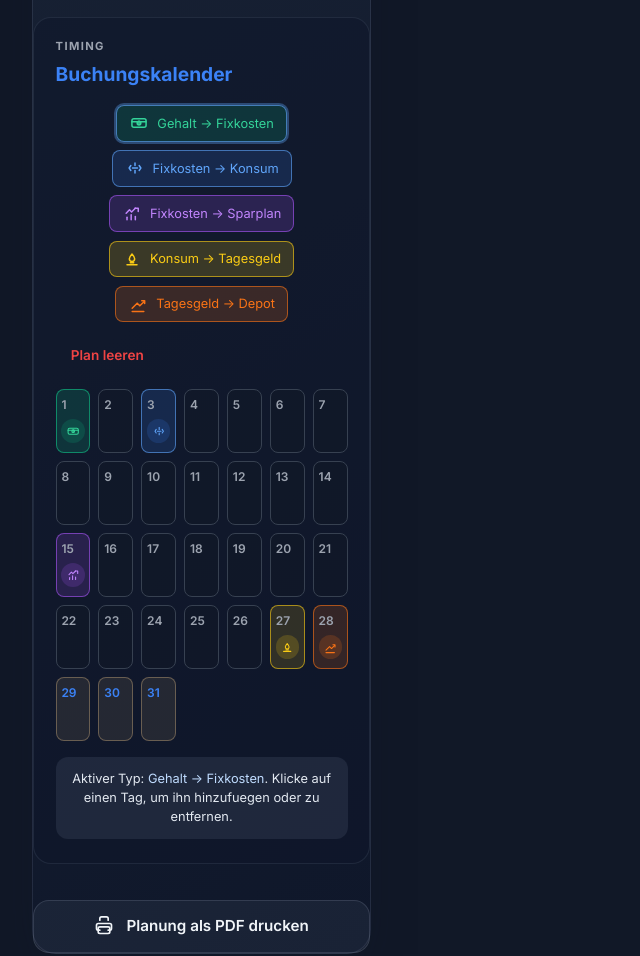
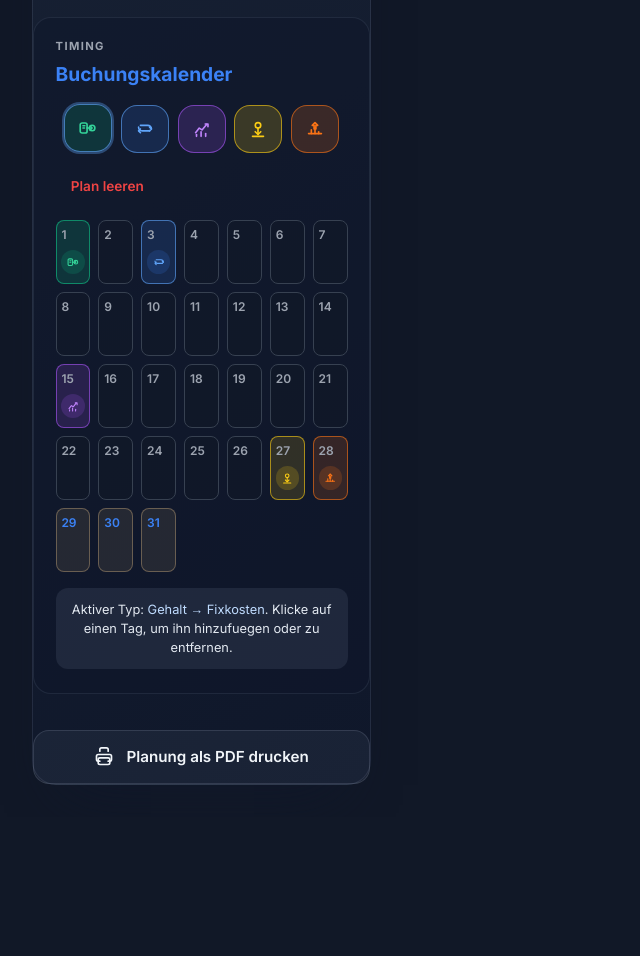
Before and after one commit to Montoliou/MultiAccountMLP, a plain HTML site: page index.html in a window 1280 px wide. Shown: the part 1314-2270 px from the top of the page, without its empty margins (0-640 px from the left). After the commit the page ends 2131 px from the top, so only its background shows below. Drawn offline with nearby package versions, Linux system fonts and the light colour scheme.

Commit message:
feat(booking): enhance booking type buttons and descriptions; improve accessibility with aria-labels

```diff
--- a/index.html
+++ b/index.html
@@ -372,20 +372,25 @@
         .booking-type-btn {
             display: inline-flex;
             align-items: center;
-            gap: 0.5rem;
-            padding: 0.45rem 0.75rem;
-            font-size: 0.8rem;
-            border-radius: 0.5rem;
+            justify-content: center;
+            width: 48px;
+            height: 48px;
+            border-radius: 16px;
             border: 1px solid transparent;
             cursor: pointer;
-            transition: all 0.2s ease;
+            transition: transform 0.2s ease, box-shadow 0.2s ease, border-color 0.2s ease;
             background-color: rgba(59, 130, 246, 0.15);
             color: #dbeafe;
             outline: none;
         }
+        .booking-type-btn:hover {
+            transform: translateY(-1px);
+            box-shadow: 0 12px 18px -10px rgba(15, 23, 42, 0.35);
+        }
         .booking-type-btn svg {
-            width: 1.25rem;
-            height: 1.25rem;
+            width: 22px;
+            height: 22px;
+            pointer-events: none;
         }
         .booking-type-btn:focus-visible {
             box-shadow: 0 0 0 2px rgba(96, 165, 250, 0.6);
@@ -393,6 +398,7 @@
         .booking-type-btn-active {
             box-shadow: 0 0 0 2px rgba(96, 165, 250, 0.35);
             border-color: rgba(96, 165, 250, 0.65) !important;
+            transform: translateY(-1px);
         }
         .booking-calendar {
             display: grid;
@@ -759,10 +765,9 @@
     const bookingTypes = [
         {
             id: 'salary_to_fix',
-            label: 'Gehalt -> Fixkosten',
-            shortLabel: 'Gehalt',
+            label: 'Gehalt → Fixkosten',
             description: 'Gehaltseingang landet auf dem Fixkostenkonto.',
-            icon: `<svg xmlns="http://www.w3.org/2000/svg" viewBox="0 0 24 24" fill="none" stroke="currentColor" stroke-width="1.8" stroke-linecap="round" stroke-linejoin="round"><rect x="3.5" y="7" width="17" height="10" rx="2.4"></rect><path d="M3.5 10.5h17"></path><circle cx="12" cy="12" r="2.2"></circle><path d="M12 10v4"></path></svg>`,
+            icon: `<svg xmlns="http://www.w3.org/2000/svg" viewBox="0 0 24 24" fill="none" stroke="currentColor" stroke-width="1.8" stroke-linecap="round" stroke-linejoin="round"><rect x="3.5" y="6.5" width="7.5" height="11" rx="2"></rect><path d="M6.5 9.5h2"></path><path d="M6.5 12h1.6"></path><circle cx="16.5" cy="12" r="3"></circle><path d="M11 12h3.5"></path><path d="M14.5 10l2 2-2 2"></path></svg>`,
             accent: '#34d399',
             border: 'rgba(16, 185, 129, 0.65)',
             dayBackground: 'rgba(16, 185, 129, 0.18)',
@@ -771,10 +776,12 @@
         },
         {
             id: 'standing_to_konsum',
-            label: 'Fixkosten -> Konsum',
-            shortLabel: 'Dauerauftrag',
-            description: 'Regelmaessiger Uebertrag vom Fixkostenkonto auf das Konsumkonto.',
-            icon: `<svg xmlns="http://www.w3.org/2000/svg" viewBox="0 0 24 24" fill="none" stroke="currentColor" stroke-width="1.8" stroke-linecap="round" stroke-linejoin="round"><path d="M7 9l-2 3 2 3"></path><path d="M17 9l2 3-2 3"></path><path d="M9 12h6"></path><path d="M12 6v3"></path><path d="M12 15v3"></path></svg>`,
+            label: 'Fixkosten → Konsum',
+            labelB: 'Konsum → Fixkosten',
+            description: 'Regelmäßiger Übertrag vom Fixkostenkonto auf das Konsumkonto.',
+            descriptionB: 'Regelmäßiger Übertrag vom Konsumkonto auf das Fixkostenkonto.',
+            icon: `<svg xmlns="http://www.w3.org/2000/svg" viewBox="0 0 24 24" fill="none" stroke="currentColor" stroke-width="1.8" stroke-linecap="round" stroke-linejoin="round"><path d="M7 8h8a4 4 0 0 1 4 4v0"></path><path d="M17 10l2 2-2 2"></path><path d="M17 14h-8a4 4 0 0 1-4-4v0"></path><path d="M7 16l-2-2 2-2"></path></svg>`,
+            iconB: `<svg xmlns="http://www.w3.org/2000/svg" viewBox="0 0 24 24" fill="none" stroke="currentColor" stroke-width="1.8" stroke-linecap="round" stroke-linejoin="round"><path d="M17 8h-8a4 4 0 0 0-4 4v0"></path><path d="M7 10l-2 2 2 2"></path><path d="M7 14h8a4 4 0 0 0 4-4v0"></path><path d="M17 16l2-2-2-2"></path></svg>`,
             accent: '#60a5fa',
             border: 'rgba(96, 165, 250, 0.6)',
             dayBackground: 'rgba(59, 130, 246, 0.16)',
@@ -783,10 +790,9 @@
         },
         {
             id: 'sparplan',
-            label: 'Fixkosten -> Sparplan',
-            shortLabel: 'Sparplan',
+            label: 'Fixkosten → Sparplan',
             description: 'Sparrate wird in den Depot-Sparplan investiert.',
-            icon: `<svg xmlns="http://www.w3.org/2000/svg" viewBox="0 0 24 24" fill="none" stroke="currentColor" stroke-width="1.8" stroke-linecap="round" stroke-linejoin="round"><path d="M6 16v3"></path><path d="M11 13v6"></path><path d="M16 15v4"></path><path d="M5 11l4-4 2.5 2.5 4.5-4.5"></path><path d="M15.5 5h4v4"></path></svg>`,
+            icon: `<svg xmlns="http://www.w3.org/2000/svg" viewBox="0 0 24 24" fill="none" stroke="currentColor" stroke-width="1.8" stroke-linecap="round" stroke-linejoin="round"><path d="M5 16l4-5 3 2 5-6"></path><path d="M15.5 6.5h3v3"></path><path d="M6 18v2"></path><path d="M11 15v5"></path><path d="M16 17v3"></path></svg>`,
             accent: '#c084fc',
             border: 'rgba(168, 85, 247, 0.6)',
             dayBackground: 'rgba(168, 85, 247, 0.16)',
@@ -795,10 +801,9 @@
         },
         {
             id: 'konsum_to_tagesgeld',
-            label: 'Konsum -> Tagesgeld',
-            shortLabel: 'Tagesgeld',
+            label: 'Konsum → Tagesgeld',
             description: 'Restbetrag wird auf das Tagesgeld geschoben.',
-            icon: `<svg xmlns="http://www.w3.org/2000/svg" viewBox="0 0 24 24" fill="none" stroke="currentColor" stroke-width="1.8" stroke-linecap="round" stroke-linejoin="round"><path d="M12 6c1.8 2 3.2 4 3.2 5.8a3.2 3.2 0 1 1-6.4 0C8.8 10 10.2 8 12 6z"></path><path d="M6 19h12"></path><path d="M10 16.5h4"></path></svg>`,
+            icon: `<svg xmlns="http://www.w3.org/2000/svg" viewBox="0 0 24 24" fill="none" stroke="currentColor" stroke-width="1.8" stroke-linecap="round" stroke-linejoin="round"><circle cx="12" cy="8" r="3"></circle><path d="M12 11v7"></path><path d="M9 15l3 3 3-3"></path><path d="M6 20h12"></path></svg>`,
             accent: '#facc15',
             border: 'rgba(250, 204, 21, 0.6)',
             dayBackground: 'rgba(250, 204, 21, 0.14)',
@@ -807,10 +812,9 @@
         },
         {
             id: 'tagesgeld_to_depot',
-            label: 'Tagesgeld -> Depot',
-            shortLabel: 'Depot',
-            description: 'Ueberschuesse vom Tagesgeld fliessen ins Depot.',
-            icon: `<svg xmlns="http://www.w3.org/2000/svg" viewBox="0 0 24 24" fill="none" stroke="currentColor" stroke-width="1.8" stroke-linecap="round" stroke-linejoin="round"><path d="M5 17l6-6 3.2 3.2 5.3-5.3"></path><path d="M16.5 8h3.5v3.5"></path><path d="M5 21h14"></path></svg>`,
+            label: 'Tagesgeld → Depot',
+            description: 'Überschüsse vom Tagesgeld fließen ins Depot.',
+            icon: `<svg xmlns="http://www.w3.org/2000/svg" viewBox="0 0 24 24" fill="none" stroke="currentColor" stroke-width="1.8" stroke-linecap="round" stroke-linejoin="round"><path d="M5 17h14"></path><path d="M8 17v-4"></path><path d="M12 17v-7"></path><path d="M16 17v-2"></path><path d="M12 5l-3 3h2v4h2V8h2z"></path></svg>`,
             accent: '#f97316',
             border: 'rgba(249, 115, 22, 0.6)',
             dayBackground: 'rgba(249, 115, 22, 0.16)',
@@ -818,7 +822,25 @@
             badgeColor: '#f97316'
         }
     ];
-    const bookingTypeLookup = {};
+    function getActiveBookingLabel(type) {
+        if (!type) return '';
+        if (currentVariant === 'B' && type.labelB) return type.labelB;
+        return type.label || '';
+    }
+
+    function getActiveBookingDescription(type) {
+        if (!type) return '';
+        if (currentVariant === 'B' && type.descriptionB) return type.descriptionB;
+        return type.description || getActiveBookingLabel(type);
+    }
+
+    function getActiveBookingIcon(type) {
+        if (!type) return '';
+        if (currentVariant === 'B' && type.iconB) return type.iconB;
+        return type.icon || '';
+    }
+
+const bookingTypeLookup = {};
     bookingTypes.forEach((type, index) => {
         bookingTypeLookup[type.id] = Object.assign({ order: index }, type);
     });
@@ -900,8 +922,13 @@
             if (type.badgeBackground) btn.style.backgroundColor = type.badgeBackground;
             if (type.border) btn.style.borderColor = type.border;
             if (type.badgeColor) btn.style.color = type.badgeColor;
-            btn.innerHTML = `${type.icon}<span>${type.label}</span>`;
-            btn.title = type.description;
+            const iconMarkup = getActiveBookingIcon(type);
+            const activeLabel = getActiveBookingLabel(type);
+            const activeDesc = getActiveBookingDescription(type);
+            btn.innerHTML = `${iconMarkup}<span class="sr-only">${activeLabel || ''}</span>`;
+            const tooltip = activeDesc || activeLabel || type.id;
+            btn.title = tooltip;
+            btn.setAttribute('aria-label', tooltip);
             btn.setAttribute('aria-pressed', selectedBookingTypeId === type.id ? 'true' : 'false');
             if (selectedBookingTypeId === type.id) btn.classList.add('booking-type-btn-active');
             btn.addEventListener('click', () => handleBookingTypeSelect(type.id));
@@ -958,9 +985,12 @@
                 const iconBtn = document.createElement('button');
                 iconBtn.type = 'button';
                 iconBtn.className = 'booking-entry-btn';
-                iconBtn.innerHTML = type.icon;
-                iconBtn.title = `${type.label} entfernen`;
-                iconBtn.setAttribute('aria-label', `${type.label} am Tag ${day} entfernen`);
+                const entryIcon = getActiveBookingIcon(type) || type.icon || '';
+                const entryLabel = getActiveBookingLabel(type) || type.label || '';
+                iconBtn.innerHTML = entryIcon;
+                const removeTooltip = entryLabel ? `${entryLabel} entfernen` : 'Aktion entfernen';
+                iconBtn.title = removeTooltip;
+                iconBtn.setAttribute('aria-label', entryLabel ? `${entryLabel} am Tag ${day} entfernen` : `Aktion am Tag ${day} entfernen`);
                 if (type.badgeBackground) iconBtn.style.backgroundColor = type.badgeBackground;
                 if (type.badgeColor) iconBtn.style.color = type.badgeColor;
                 iconBtn.addEventListener('click', evt => {
@@ -1031,7 +1061,8 @@
             return;
         }
         const type = getBookingType(selectedBookingTypeId);
-        bookingHintEl.innerHTML = `Aktiver Typ: <span class="booking-hint-strong">${type?.label || ''}</span>. Klicke auf einen Tag, um ihn hinzufuegen oder zu entfernen.`;
+        const activeLabel = getActiveBookingLabel(type);
+        bookingHintEl.innerHTML = `Aktiver Typ: <span class="booking-hint-strong">${activeLabel || ''}</span>. Klicke auf einen Tag, um ihn hinzufuegen oder zu entfernen.`;
     }
 
     function clearCurrentMonthPlan() {
```
